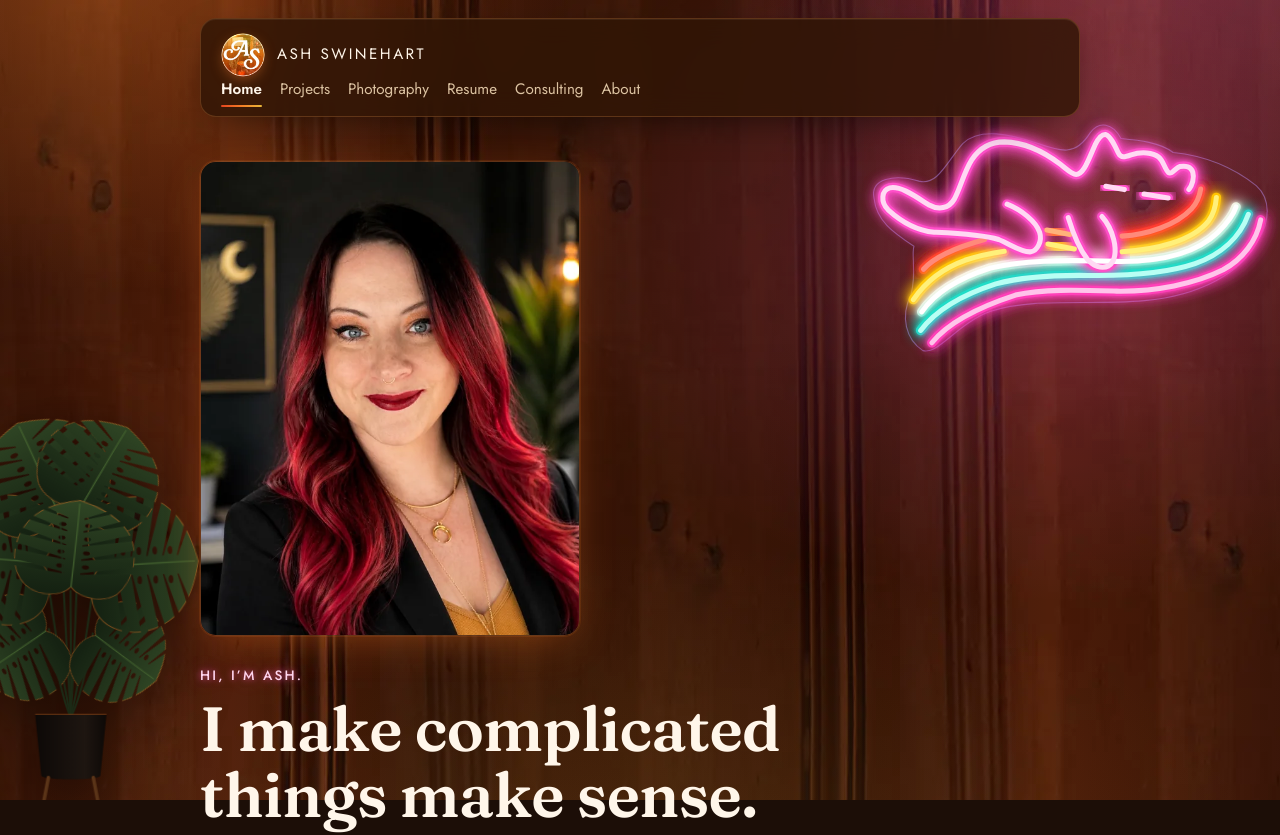
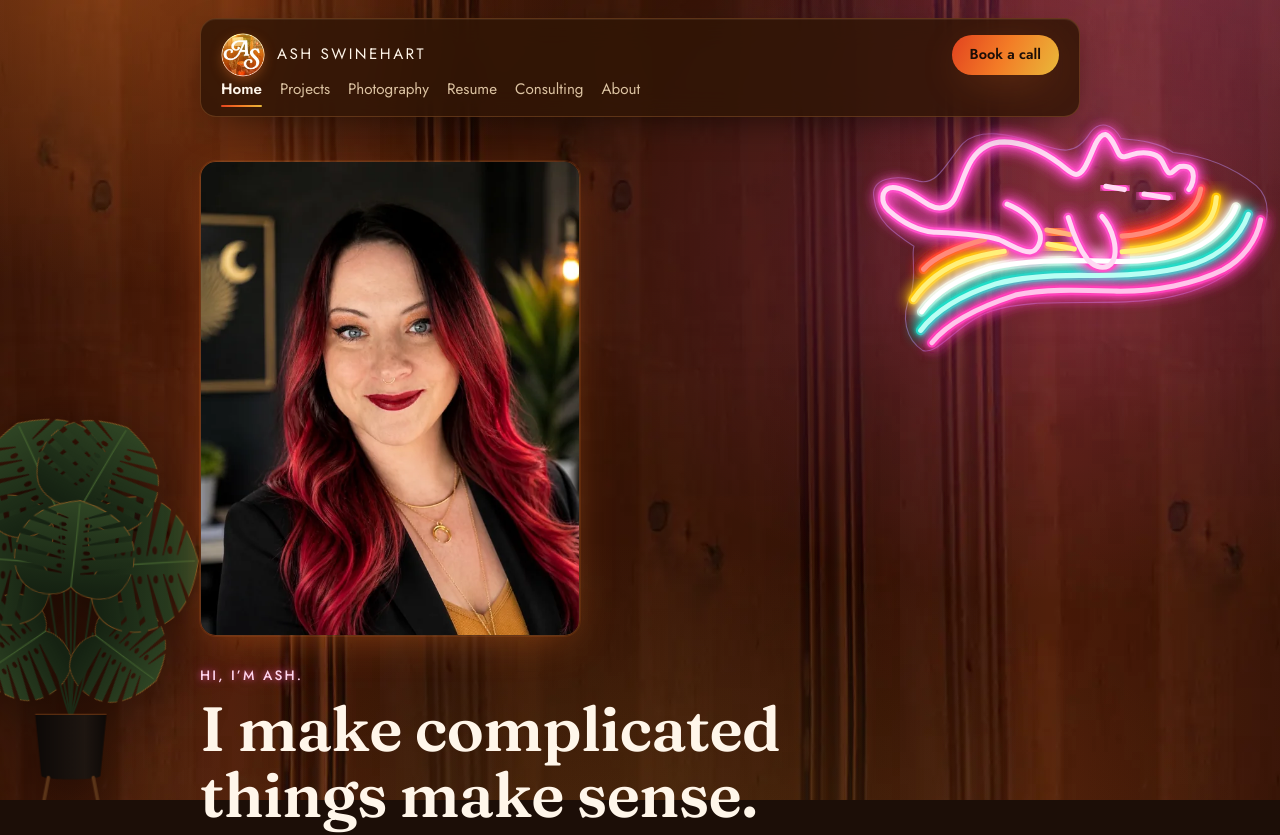
Before and after one commit to hulksmashmouth/ashley-swinehart-portfolio-site, a React (Vite) app: page / in a window 1280 px wide. Shown: the top 835 px of the page. Built offline with nearby package versions, Linux system fonts and the light colour scheme.

Commit message:
feat: add booking call-to-action button in header; enhance header actions layout

```diff
--- a/src/App.module.css
+++ b/src/App.module.css
@@ -66,6 +66,31 @@
   text-transform: uppercase;
   letter-spacing: var(--tracking-wide);
   white-space: nowrap;
+}
+
+.headerActions {
+  display: flex;
+  align-items: center;
+  gap: 10px;
+  flex-shrink: 0;
+}
+
+/* booking is the site's main conversion, so it stays one tap away on every page */
+.bookCta {
+  padding: 8px 18px;
+  border-radius: 999px;
+  font-size: 0.9rem;
+  font-weight: 700;
+  white-space: nowrap;
+  color: var(--bg);
+  background: var(--gradient);
+  box-shadow: var(--glow);
+  transition: filter 0.15s ease;
+}
+
+.bookCta:hover {
+  color: var(--bg);
+  filter: brightness(1.1);
 }
 
 .nav {
@@ -200,6 +225,11 @@
 }
 
 @media (max-width: 640px) {
+  .bookCta {
+    padding: 7px 14px;
+    font-size: 0.85rem;
+  }
+
   .menuToggle {
     display: flex;
   }
@@ -241,3 +271,10 @@
     border-radius: 2px;
   }
 }
+
+/* on narrow phones the round logo carries the brand so the booking button fits */
+@media (max-width: 440px) {
+  .wordmark {
+    display: none;
+  }
+}
--- a/src/App.tsx
+++ b/src/App.tsx
@@ -38,6 +38,15 @@ function App() {
               />
               <span className={styles.wordmark}>Ash Swinehart</span>
             </NavLink>
+            <div className={styles.headerActions}>
+              <NavLink
+                to="/consulting#book"
+                className={styles.bookCta}
+                data-track="cta_click"
+                data-track-label="header_book_call"
+              >
+                Book a call
+              </NavLink>
               <button
                 type="button"
                 className={styles.menuToggle}
@@ -50,6 +59,7 @@ function App() {
                   {menuOpen ? 'Close menu' : 'Open menu'}
                 </span>
               </button>
+            </div>
           </div>
 
           <nav
--- a/src/index.css
+++ b/src/index.css
@@ -57,7 +57,9 @@ body {
   margin: 0;
   min-height: 100vh;
   min-height: 100dvh; /* avoids the resize "wobble" as mobile browser chrome shows/hides */
-  overflow-x: hidden;
+  /* clip, not hidden: hidden here would make <body> its own scroll container (html already
+     sets overflow), which stops the sticky header from sticking */
+  overflow-x: clip;
   overscroll-behavior-x: none;
   /* the wall itself (paneling and lighting) is drawn by <Backdrop />, a fixed layer —
      iOS Safari ignores background-attachment: fixed, so a body background would scroll */
--- a/src/routes/Consulting.module.css
+++ b/src/routes/Consulting.module.css
@@ -108,7 +108,7 @@
 
 /* links land on #book below the sticky site header instead of under it */
 .bookSection {
-  scroll-margin-top: 120px;
+  scroll-margin-top: 150px;
 }
 
 .bookingIntro {
```
Lines whose indentation alone changed are shown as unchanged.
